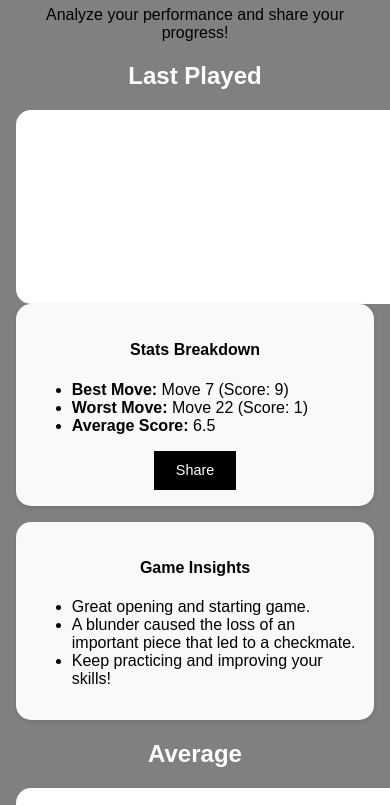
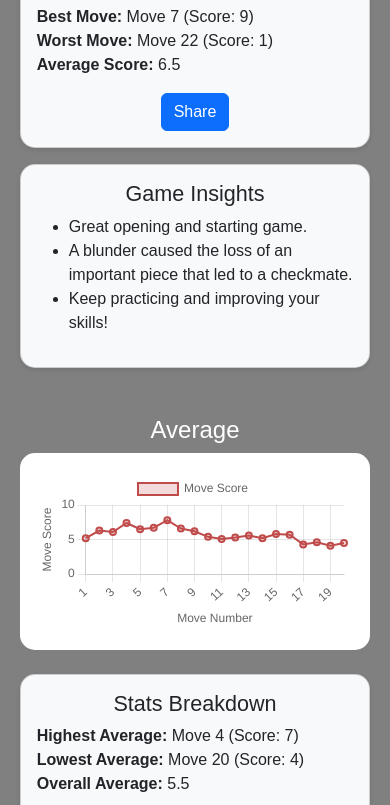
Before and after one commit to alexdinu1/CITS3403_project, a website: page stats.html in a window 390 px wide. Shown: the part 393-1198 px from the top of the page. Drawn offline with nearby package versions, Linux system fonts and the light colour scheme.

Commit message:
Hardcoded some of the gameplay
- Added responsiveness to the chess board
- Increased the size of the chess board
- Added responsiveness to `stats.html`
- Hardcoded some basic gameplay into `play.html`

```diff
--- a/css/styles.css
+++ b/css/styles.css
@@ -85,9 +85,6 @@ button:hover {
         font-size: 0.9em;
         padding: 0.8em 1.5em;
     }
-<<<<<<< Updated upstream
-}
-=======
 
 
 }
@@ -119,4 +116,3 @@ h2 {
     border-radius: 15px;
     padding: 20px;
 }
->>>>>>> Stashed changes
--- a/index.html
+++ b/index.html
@@ -2,24 +2,28 @@
 <html>
   <head>
     <title>Login / Sign Up</title>
-    <meta name="viewport", content="width=device-width, initial-scale=1.0">
+    <meta name="viewport" content="width=device-width, initial-scale=1.0">
+    <!-- Add Bootstrap CSS -->
+    <link
+      href="https://cdn.jsdelivr.net/npm/bootstrap@5.3.3/dist/css/bootstrap.min.css"
+      rel="stylesheet"
+    >
+    <!-- Add Google Fonts -->
+    <link href="https://fonts.googleapis.com/css2?family=Lora:wght@400;700&display=swap" rel="stylesheet">
     <link rel="stylesheet" href="css/styles.css">
 
-    <style>
-      body {
-        padding-top:2%;
-        padding-bottom: 2%;
-      }
-    </style>
 
   </head>
   <body>
-    <div class="form">
-      <h1>Welcome to Chess</h1>
-      <form onsubmit="redirectToInfo(event)">
-        <input type="text" placeholder="Username" required />
-        <input type="password" placeholder="Password" required />
-        <button type="submit">Log In / Sign Up</button>
+    <div class="form text-center">
+      <h1>Welcome to AI Chess</h1>
+      <br>
+      <h2>Log in / Sign up</h2>
+      <br>
+      <form onsubmit="redirectToInfo(event)" class="mx-auto" style="max-width: 300px;">
+        <input type="text" class="form-control mb-5" placeholder="Username or email" required />
+        <input type="password" class="form-control mb-5" placeholder="Password" required />
+        <button type="submit" class="btn btn-primary w-100">Log In / Sign Up</button>
       </form>
     </div>
     <script>
--- /dev/null
+++ b/js/stats.js
@@ -0,0 +1,99 @@
+// Function to go back to the previous page
+function goBack() {
+    window.history.back();
+  }
+
+  // Function to go to the home page
+  function goHome() {
+    window.location.href = "index.html";
+  }
+
+  // Function to share stats
+  function shareStats(section) {
+    const message = section === 'lastPlayed'
+      ? "Check out my Last Played stats on AI Chess!"
+      : "Check out my Average stats on AI Chess!";
+    alert(message + " Share functionality can be implemented here.");
+  }
+
+  // Data for the "Last Played" chart
+  const lastPlayedCtx = document.getElementById('lastPlayedChart').getContext('2d');
+  const lastPlayedChart = new Chart(lastPlayedCtx, {
+    type: 'line',
+    data: {
+      labels: Array.from({ length: 22 }, (_, i) => i + 1), // X-axis labels (1 to 22)
+      datasets: [{
+        label: 'Move Score',
+        data: [8.3, 8.7, 7.1, 8.5, 6.2, 7.8, 9.4, 8.6, 7.3, 4.9, 5.1, 6.4, 6.7, 5.2, 6.8, 5.5, 3.6, 4.3, 3.9, 4.1, 2.7, 1.5], // Example Y-axis data with decimals], // Example Y-axis data
+        borderColor: 'rgba(75, 192, 192, 1)',
+        backgroundColor: 'rgba(75, 192, 192, 0.2)',
+        borderWidth: 2
+      }]
+    },
+    options: {
+      responsive: true,
+      plugins: {
+        legend: {
+          display: true,
+          position: 'top'
+        }
+      },
+      scales: {
+        x: {
+          title: {
+            display: true,
+            text: 'Move Number'
+          }
+        },
+        y: {
+          title: {
+            display: true,
+            text: 'Move Score'
+          },
+          min: 0,
+          max: 10
+        }
+      }
+    }
+  });
+
+  // Data for the "Average" chart
+  const averageCtx = document.getElementById('averageChart').getContext('2d');
+  const averageChart = new Chart(averageCtx, {
+    type: 'line',
+    data: {
+      labels: Array.from({ length: 20 }, (_, i) => i + 1), // X-axis labels (1 to 20)
+      datasets: [{
+        label: 'Move Score',
+        data: [5.2, 6.3, 6.1, 7.4, 6.5, 6.7, 7.8, 6.6, 6.2, 5.4, 5.1, 5.3, 5.6, 5.2, 5.8, 5.7, 4.3, 4.6, 4.1, 4.5], // Example Y-axis data
+        borderColor: 'rgba(192, 75, 75, 1)',
+        backgroundColor: 'rgba(192, 75, 75, 0.2)',
+        borderWidth: 2
+      }]
+    },
+    options: {
+      responsive: true,
+      plugins: {
+        legend: {
+          display: true,
+          position: 'top'
+        }
+      },
+      scales: {
+        x: {
+          title: {
+            display: true,
+            text: 'Move Number'
+          }
+        },
+        y: {
+          title: {
+            display: true,
+            text: 'Move Score'
+          },
+          min: 0,
+          max: 10
+        }
+      }
+    }
+  });
--- a/stats.html
+++ b/stats.html
@@ -1,29 +1,24 @@
 <!DOCTYPE html>
-<html>
+<html lang="en">
   <head>
+    <meta charset="UTF-8">
+    <meta name="viewport" content="width=device-width, initial-scale=1.0">
     <title>Player Stats</title>
-    <meta name="viewport", content="width=device-width, initial-scale=1.0">
+
+    <!-- Add Bootstrap -->
+    <link
+      href="https://cdn.jsdelivr.net/npm/bootstrap@5.3.3/dist/css/bootstrap.min.css"
+      rel="stylesheet"
+    />
+
+    <!-- Add Google Fonts -->
+    <link
+      href="https://fonts.googleapis.com/css2?family=Lora:wght@400;700&display=swap"
+      rel="stylesheet"
+    />
+
+    <!-- Add Custom Styles -->
     <link rel="stylesheet" href="css/styles.css" />
-<<<<<<< Updated upstream
-  </head>
-  <body>
-    <h1>Player Stats</h1>
-    <div class="graph-placeholder">
-      <p>Graph showing player stats will be displayed here.</p>
-    </div>
-    <div class="navigation-buttons">
-      <button onclick="goBack()">Back</button>
-      <button onclick="goHome()">Home</button>
-    </div>
-    <script>
-      function goBack() {
-        window.history.back();
-      }
-      function goHome() {
-        window.location.href = "index.html";
-      }
-    </script>
-=======
 
     <!-- Add Chart.js -->
     <script src="https://cdn.jsdelivr.net/npm/chart.js"></script>
@@ -146,6 +141,5 @@
     </main>
 
     <script src="js/stats.js"></script>
->>>>>>> Stashed changes
   </body>
 </html>
```
Also changed, not shown: info.html (+17 -6 lines), play.html (+0 -13 lines), 1 other file.
